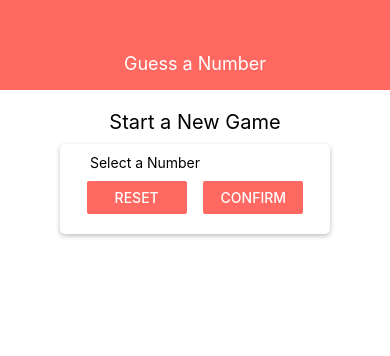
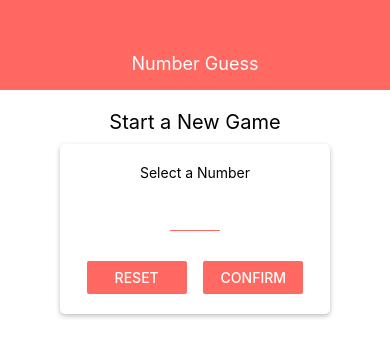
Before and after one commit to arndzk/rn-number, a React Native app: screen / in a window 390 px wide. Shown: the top 356 px of the page. Built offline with nearby package versions, Linux system fonts and the light colour scheme.

Commit message:
color theming with constants + textInput configuring and styling

```diff
--- a/App.js
+++ b/App.js
@@ -1,6 +1,6 @@
 import { StatusBar } from 'expo-status-bar';
 import React from 'react';
-import { StyleSheet, Text, View } from 'react-native';
+import { StyleSheet, View } from 'react-native';
 import Header from './components/Header';
 import StartGameScreen from './screens/StartGameScreen';
 
@@ -8,7 +8,7 @@ export default function App() {
   return (
     <View style={styles.container}>
       <StatusBar style="light" />
-      <Header title="Guess a Number"></Header>
+      <Header title="Number Guess"></Header>
       <StartGameScreen />
     </View>
   );
--- a/components/Header.js
+++ b/components/Header.js
@@ -1,5 +1,6 @@
 import React from 'react';
 import { View, Text, StyleSheet } from 'react-native';
+import Colors from '../constants/colors';
 
 const Header = (props) => {
   return (
@@ -14,7 +15,7 @@ const styles = StyleSheet.create({
     width: '100%',
     height: 90,
     paddingTop: 36,
-    backgroundColor: '#ff6961',
+    backgroundColor: Colors.primary,
     alignItems: 'center',
     justifyContent: 'center',
   },
--- /dev/null
+++ b/components/Input.js
@@ -0,0 +1,21 @@
+import React from 'react';
+import { TextInput, StyleSheet } from 'react-native';
+import Colors from '../constants/colors';
+
+const Input = (props) => {
+  return (
+    <TextInput {...props} style={{ ...styles.numberInput, ...props.style }} />
+  );
+};
+
+const styles = StyleSheet.create({
+  numberInput: {
+    marginHorizontal: 5,
+    marginVertical: 10,
+    height: 40,
+    borderBottomColor: Colors.primary,
+    borderBottomWidth: 1,
+  },
+});
+
+export default Input;
--- /dev/null
+++ b/constants/colors.js
@@ -0,0 +1,4 @@
+export default {
+  primary: '#ff6961',
+  accent: '#61f7ff',
+};
--- a/screens/StartGameScreen.js
+++ b/screens/StartGameScreen.js
@@ -1,6 +1,8 @@
 import React from 'react';
 import { View, Text, TextInput, StyleSheet, Button } from 'react-native';
 import Card from '../components/Card';
+import Input from '../components/Input';
+import Colors from '../constants/colors';
 
 const StartGameScreen = (props) => {
   return (
@@ -9,14 +11,21 @@ const StartGameScreen = (props) => {
       <Card style={styles.card}>
         <View style={styles.inputContainer}>
           <Text>Select a Number</Text>
-          <TextInput style={styles.numberInput} />
+          <Input
+            style={styles.input}
+            blurOnSubmit
+            autoCapitalize="none"
+            autoCorrect={false}
+            keyboardType="number-pad"
+            maxLength={2}
+          />
         </View>
         <View style={styles.buttonContainer}>
           <View style={styles.button}>
-            <Button color="#ff6961" title="Reset" onPress={() => {}} />
+            <Button color={Colors.primary} title="Reset" onPress={() => {}} />
           </View>
           <View style={styles.button}>
-            <Button color="#ff6961" title="Confirm" onPress={() => {}} />
+            <Button color={Colors.primary} title="Confirm" onPress={() => {}} />
           </View>
         </View>
       </Card>
@@ -39,14 +48,14 @@ const styles = StyleSheet.create({
     maxWidth: '90%',
   },
   inputContainer: {
-    width: '80%',
-    flexDirection: 'row',
+    width: '100%',
     justifyContent: 'center',
     alignItems: 'center',
+    marginVertical: 10,
   },
-  numberInput: {
-    marginHorizontal: 5,
-    width: '20%',
+  input: {
+    width: 50,
+    textAlign: 'center',
   },
   buttonContainer: {
     width: '100%',
```
